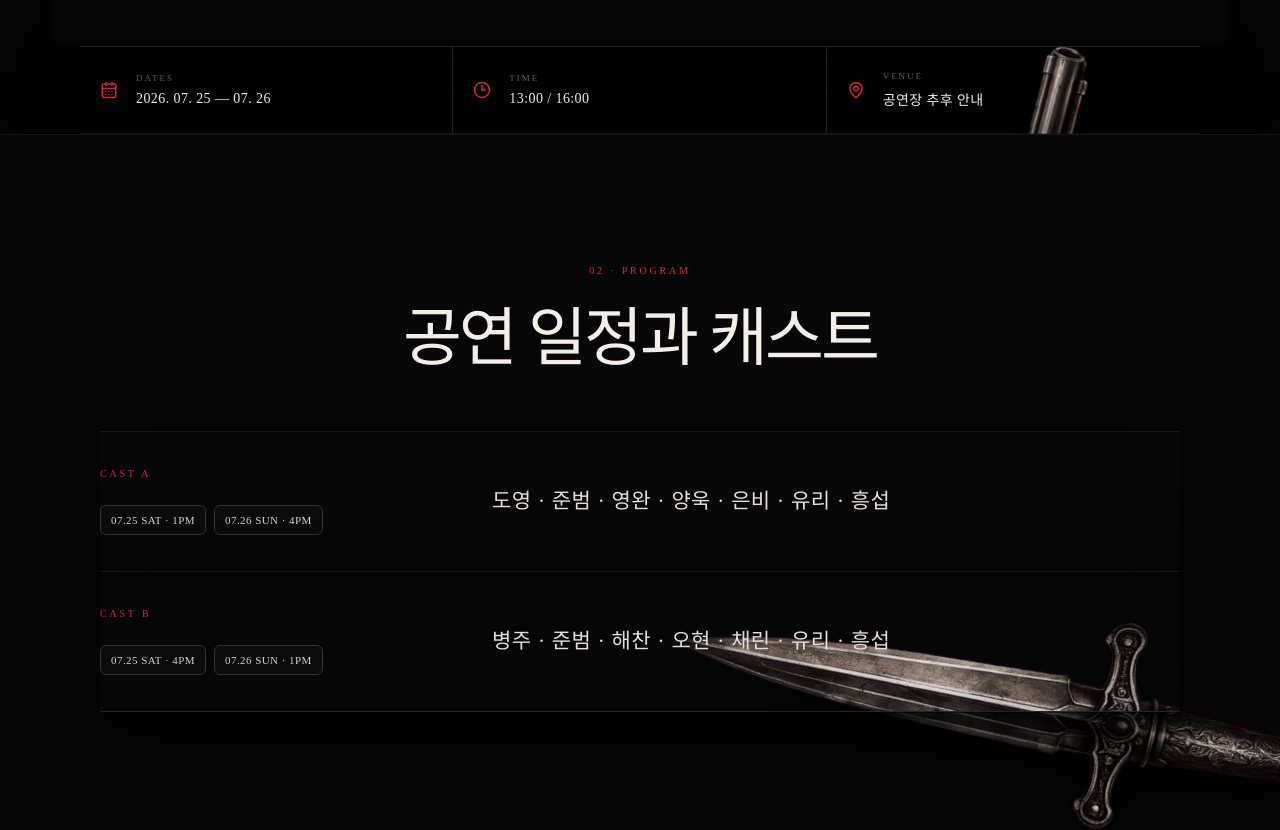
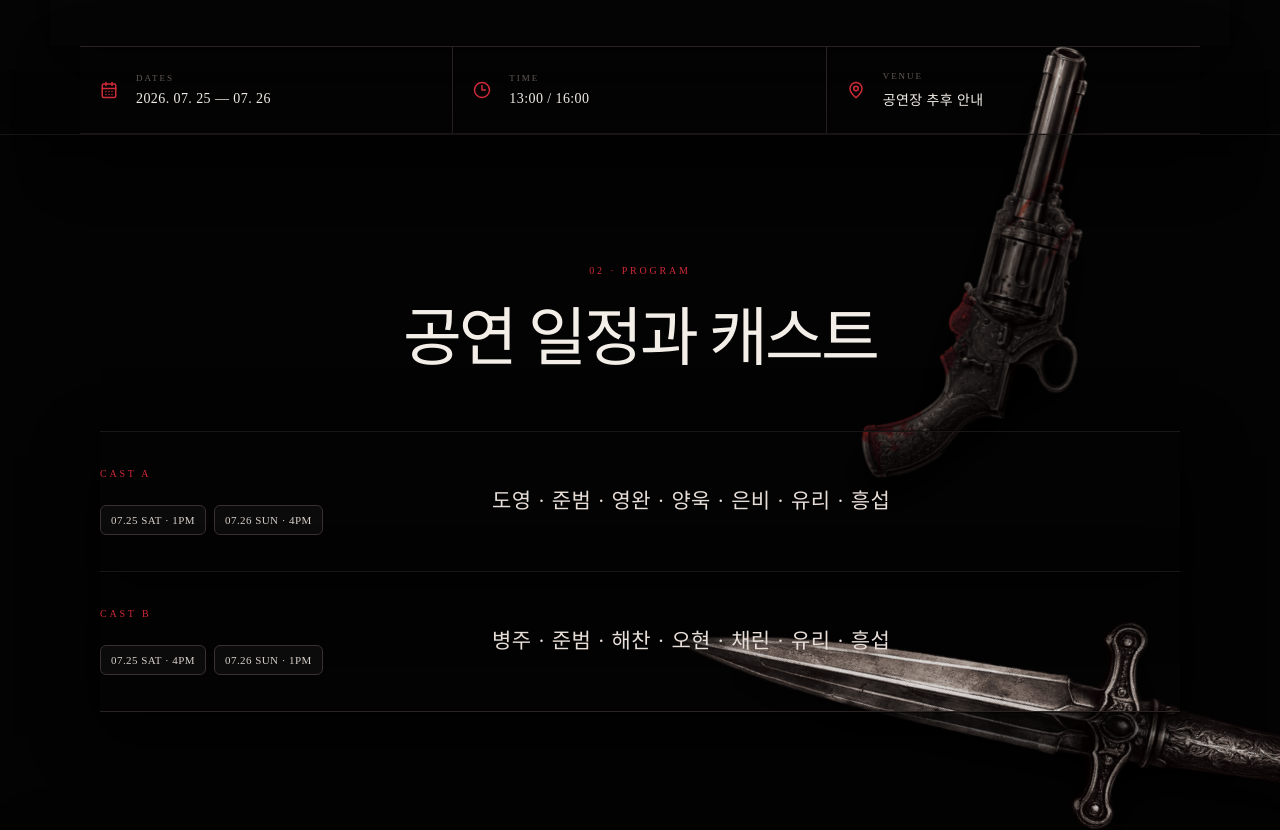
Before and after one commit to eye215/London1888, a React (Vite) app: page / in a window 1280 px wide. Shown: the part 1080-1910 px from the top of the page. Built offline with nearby package versions, Linux system fonts and the light colour scheme; no server answers; the database is empty; a web font is replaced by a local one.

Commit message:
Tint program section

```diff
--- a/src/index.css
+++ b/src/index.css
@@ -3700,3 +3700,8 @@ body{
     top:3%!important;
   }
 }
+
+/* program readability tint 2026-06-26 */
+.program-section{
+  background:rgba(0,0,0,.4)!important;
+}
```
